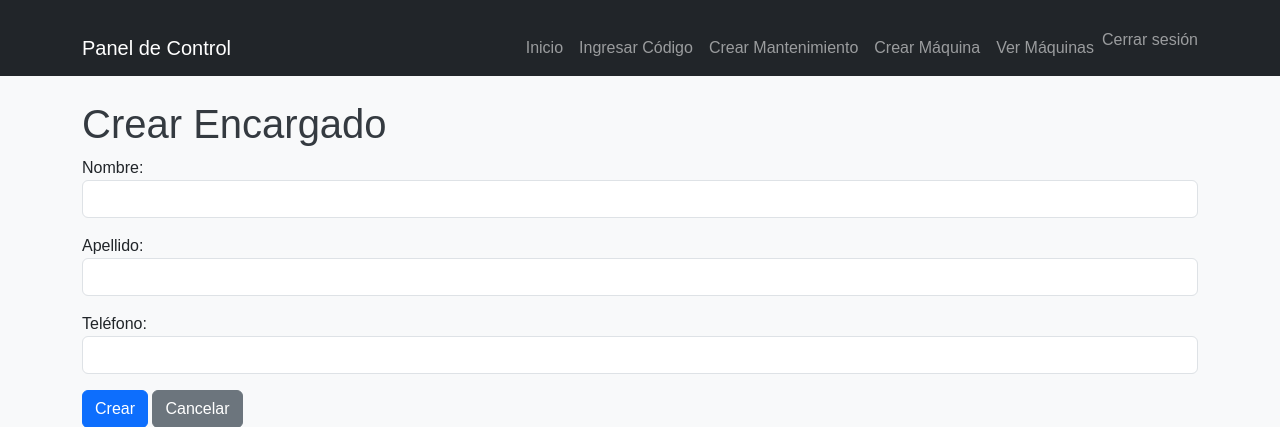
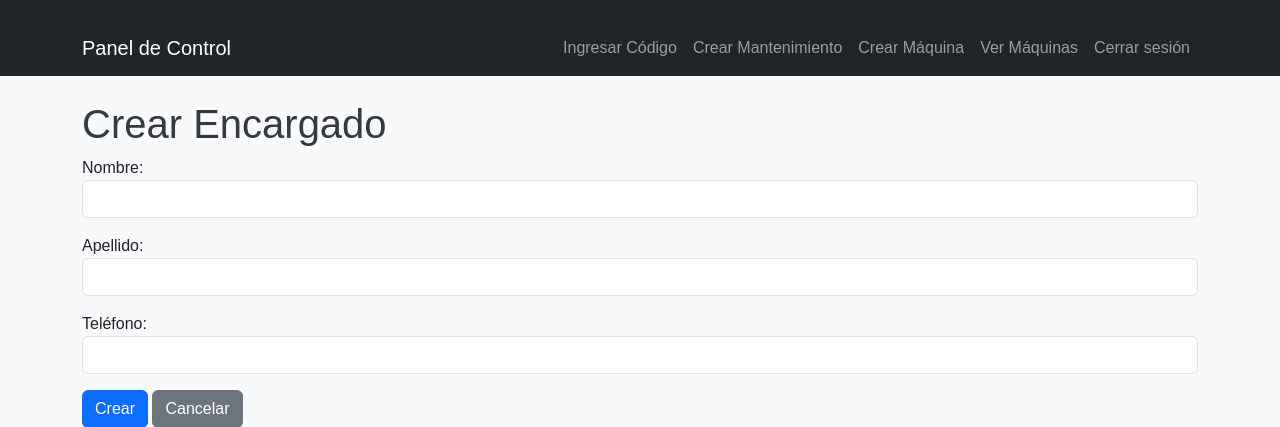
Before and after one commit to frangcisneros/mantenimiento-programado, a Django app: page /crear-encargado/ in a window 1280 px wide. Shown: the top 427 px of the page. Run offline with Django 5.2, Linux system fonts and the light colour scheme; the visitor is signed in with stand-in values (Sample User, id 1).

Commit message:
arreglada un poco la navbar, agregue que si tocas panel control en el panel del admin vuelva al inicio

```diff
--- a/mantenimiento/templates/navbar.html
+++ b/mantenimiento/templates/navbar.html
@@ -9,13 +9,6 @@
         </button>
         <div class="collapse navbar-collapse" id="navbarNav">
             <ul class="navbar-nav ms-auto">
-                {% comment %} Para cada li usamos request.resolver_match.url_name {% endcomment %}
-                <li class="nav-item">
-                    <a class="nav-link {% if request.resolver_match.url_name == 'panel-control' %}active{% endif %}"
-                        href="{% url 'panel-control' %}">
-                        Inicio
-                    </a>
-                </li>
                 <li class="nav-item">
                     <a class="nav-link" href="{% url 'verificar-codigo' %}">Ingresar Código</a>
                 </li>
@@ -38,12 +31,10 @@
                         Ver Máquinas
                     </a>
                 </li>
-                <!-- Enlace para cerrar sesión -->
                 <li class="nav-item">
                     <form method="post" action="{% url 'logout' %}" style="display: inline;">
                         {% csrf_token %}
-                        <button type="submit" class="nav-link btn btn-link"
-                            style="padding: 0; border: none; background: none;">
+                        <button type="submit" class="nav-link btn btn-link">
                             Cerrar sesión
                         </button>
                     </form>
```
Also changed, not shown: mantenimiento/templates/admin_panel.html (+5 -7 lines).
